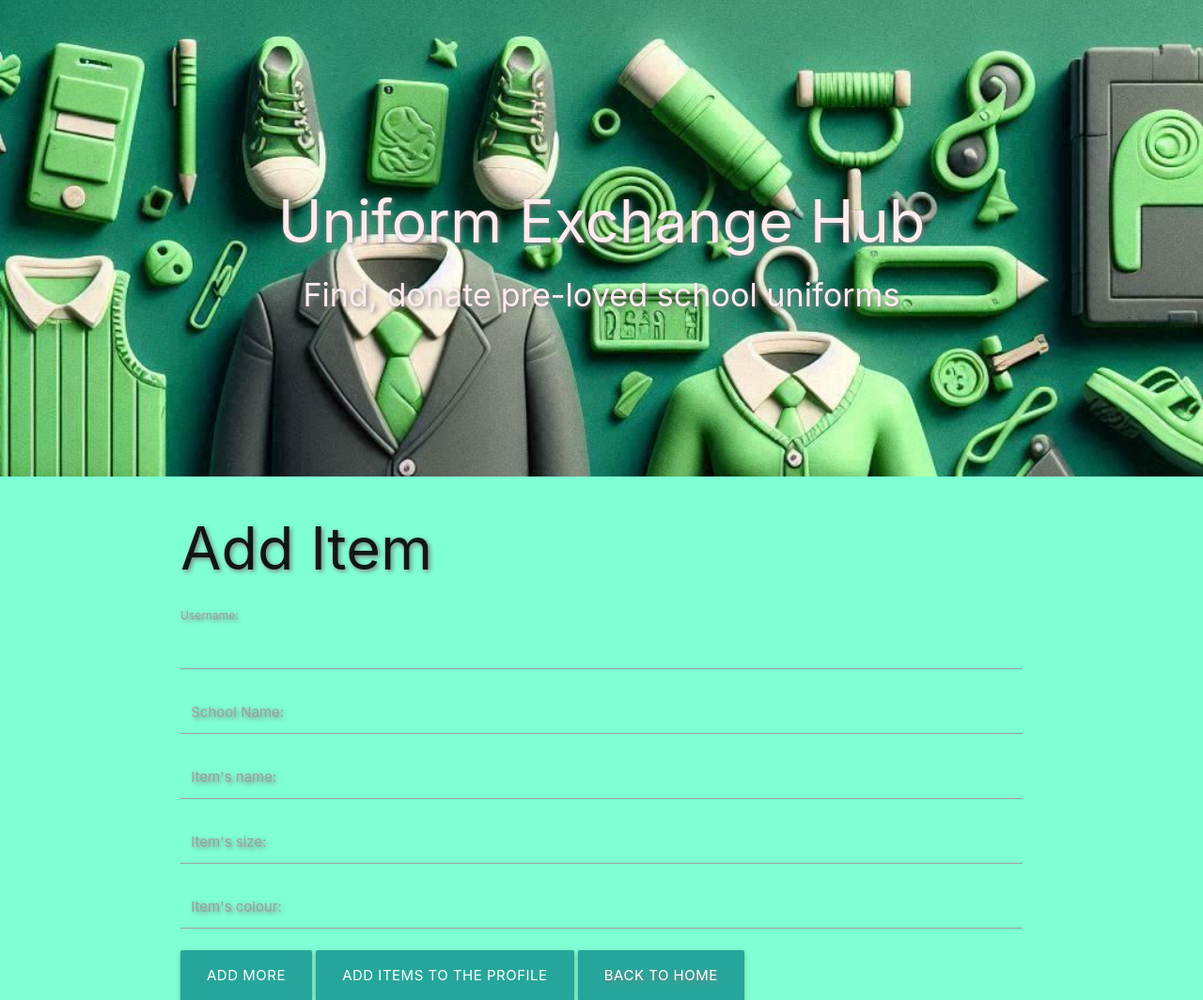
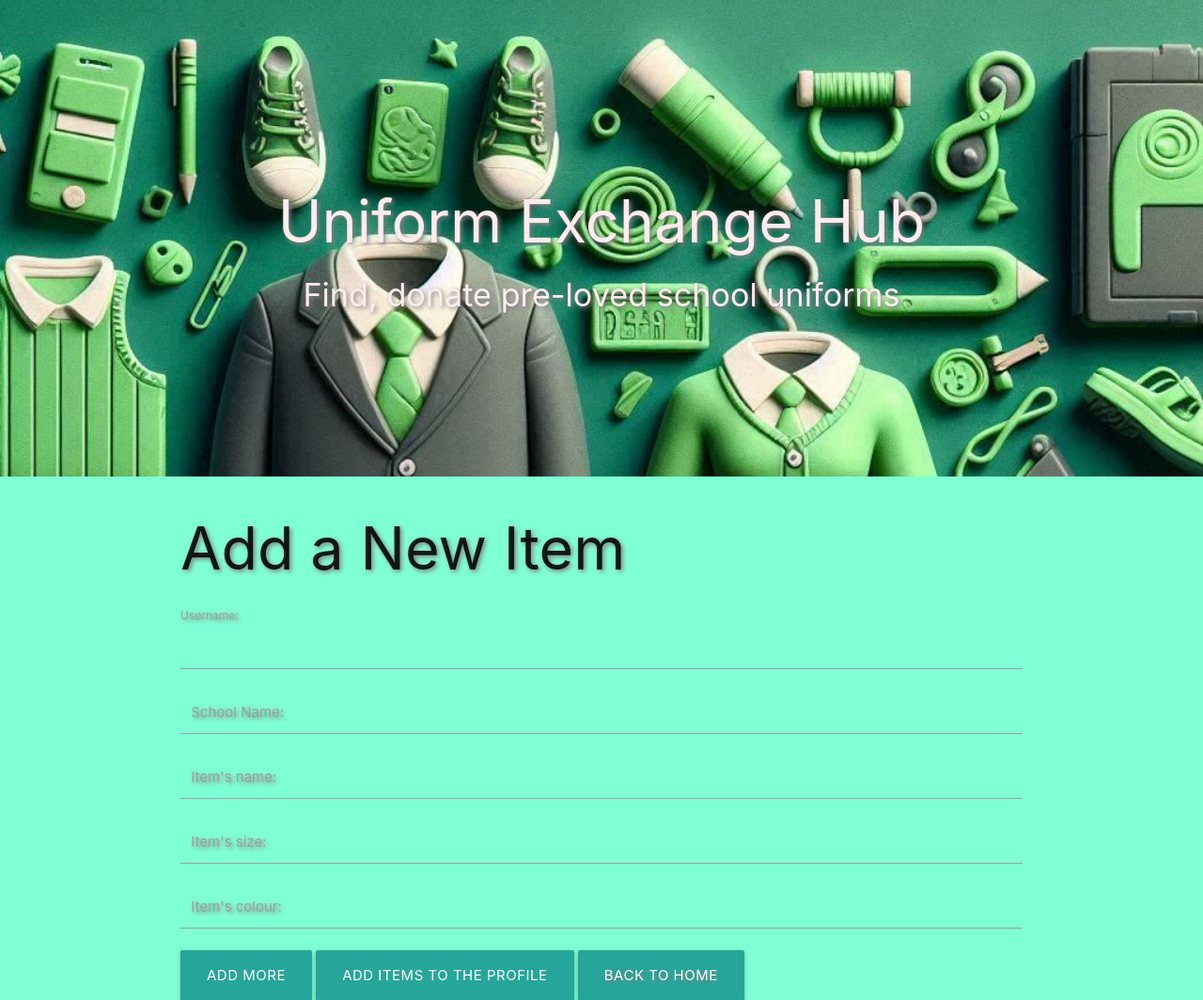
Before and after one commit to molnarlin/uniform_exchange_hub, a Flask app: template templates/add_item.html in a window 1280 px wide. Shown: the part 65-1129 px from the top of the page at 94% size. Run offline with Flask 3, Linux system fonts and the light colour scheme; the template is opened without the code that fills it, so the values that code supplies are empty; some libraries are stand-ins or nearby versions.

Commit message:
add item updated

```diff
--- a/templates/add_item.html
+++ b/templates/add_item.html
@@ -1,7 +1,7 @@
 {% extends "base.html" %}
 {% block content %}
 
-<h1>Add Item</h1>
+<h1>Add a New Item</h1>
 <form method="POST">
     <label for="user_name">Username:</label>
     <input type="text" id="user_name" value="{{ user.user_name }}" readonly><br>
```
